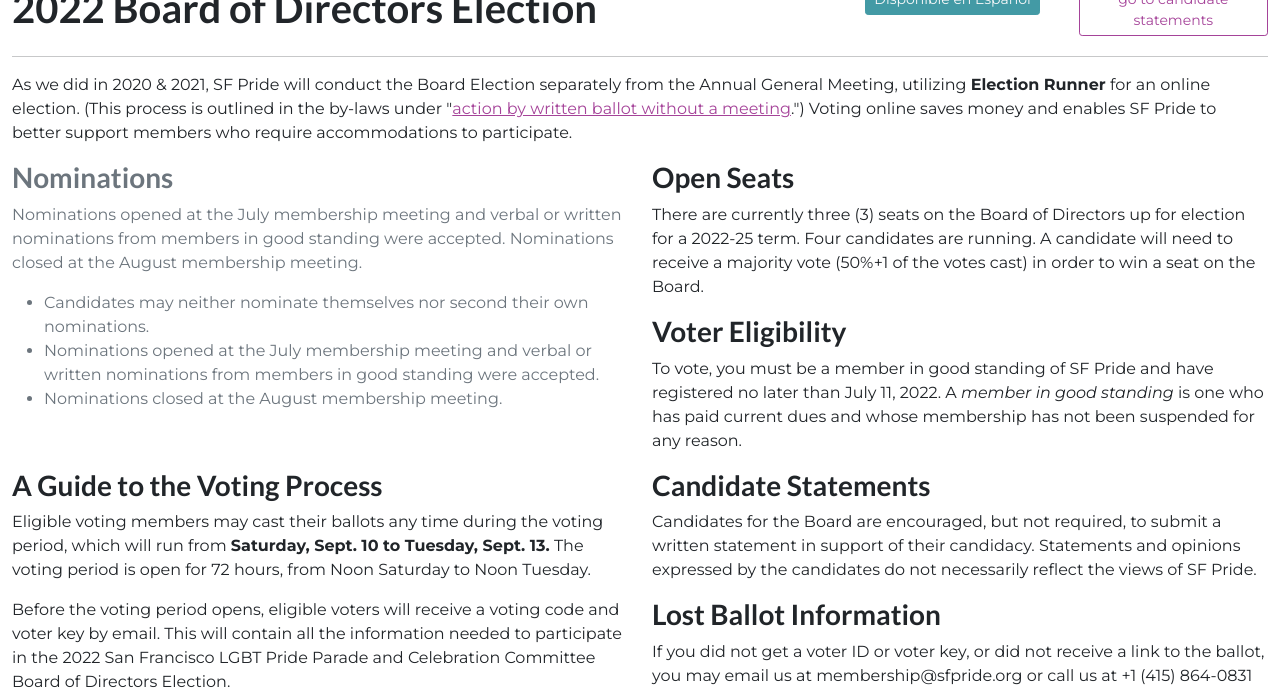
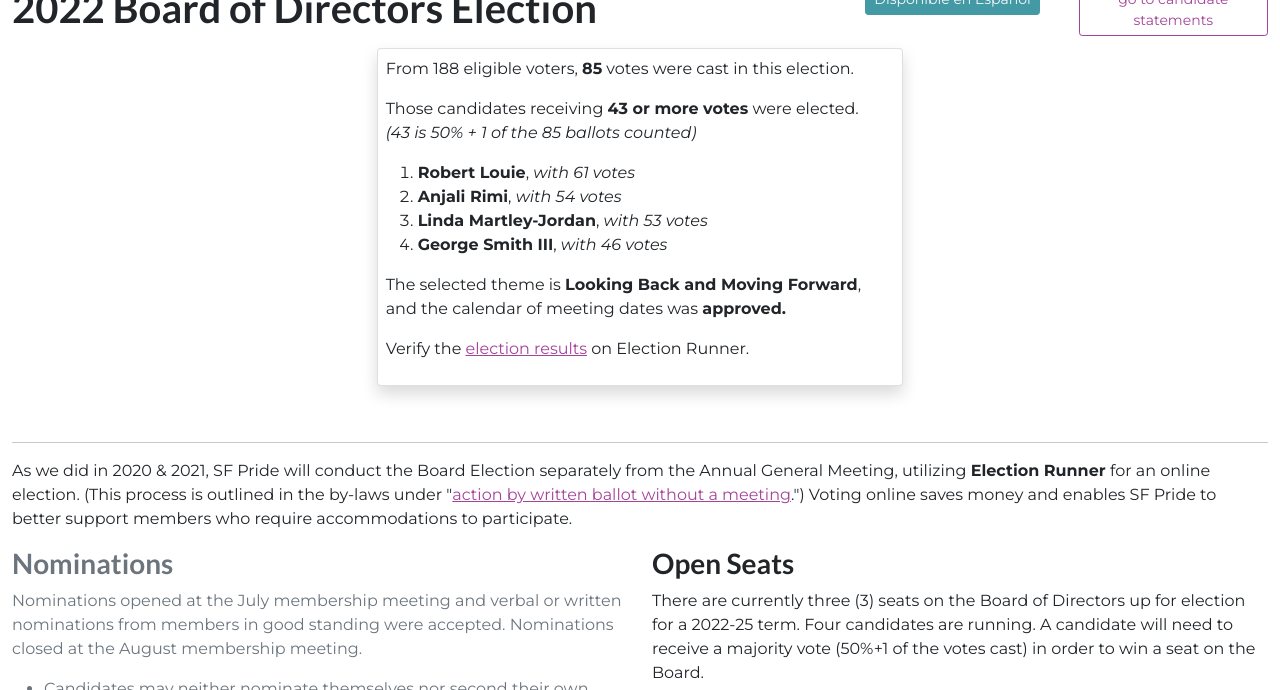
Before and after one commit to sfpride/members, a Jekyll site: the page built from election.html, in a window 1280 px wide and 900 px high, cut to the strip 210-900 px from the top of the window. Built offline with Jekyll 4.4.1, drawn with Linux system fonts in a browser that asks for light colours.

Commit message:
2022 election results

```diff
--- a/_data/meetings.yml
+++ b/_data/meetings.yml
@@ -22,7 +22,7 @@
   agenda: https://cdn.sfpride.org/docs/meetings/20220810-sfpride-membership-agenda.pdf
   packet: https://cdn.sfpride.org/docs/meetings/20220713-sfpride-membership-packet.pdf
 - title: Annual General Meeting
-  active: true
+  active: false
   type: hybrid
   scope: Plenary
   date: "Sept 10, 2022"
--- a/election.html
+++ b/election.html
@@ -23,26 +23,23 @@ permalink: election
 </div>
 
 
-<!-- <section id="2022-election-results" class="d-none">
+<section id="2022-election-results">
     <div class="row p-2 mb-5 rounded">
         <div class="col-10 col-sm-5 mx-auto card p-2 shadow">
-            <p><strong>140</strong> members voted in this election.</p>
-            <p>Those candidates receiving <strong>71 or more votes</strong> were elected.<br> <em>(71 is 50% + 1 of the
-                    140 ballots counted)</em></p>
+            <p>From 188 eligible voters, <strong>85</strong> votes were cast in this election.</p>
+            <p>Those candidates receiving <strong>43 or more votes</strong> were elected.<br> <em>(43 is 50% + 1 of the
+                    85 ballots counted)</em></p>
             <ol>
-                <li><strong>Nguyen Pham</strong>, <em>with 118 votes</em></li>
-                <li><strong>Suzanne Ford</strong>, <em>with 108 votes</em></li>
-                <li><strong>Manuel Alejandro Pérez</strong>, <em>with 104 votes</em></li>
-                <li><strong>Carolyn Wysinger</strong>, <em>with 103 votes</em></li>
-                <li><strong>Janelle Vinson</strong>, <em>with 96 votes</em></li>
-                <li><strong>Maceo Persson</strong>, <em> with 96 votes</em></li>
-                <li><strong>Di'ara Reid</strong>, <em>with 83 votes</em></li>
-                <li><strong>Spring Collins</strong>, <em> with 81 votes</em></li>
+                <li><strong>Robert Louie</strong>, <em>with 61 votes</em></li>
+                <li><strong>Anjali Rimi</strong>, <em>with 54 votes</em></li>
+                <li><strong>Linda Martley-Jordan</strong>, <em>with 53 votes</em></li>
+                <li><strong>George Smith III</strong>, <em>with 46 votes</em></li>
             </ol>
-            <p>Verify the <a href="https://vote.electionrunner.com/election/rKZPI/results" target="_blank" rel="noopener noreferrer">election results</a> on Election Runner.</p>
+            <p>The selected theme is <strong>Looking Back and Moving Forward</strong>, and the calendar of meeting dates was <strong>approved.</strong></p>
+            <p>Verify the <a href="https://vote.electionrunner.com/election/OgghX/results" target="_blank" rel="noopener noreferrer">election results</a> on Election Runner.</p>
         </div>
     </div>
-</section> -->
+</section>
 
 <hr>
 
```
Also changed, not shown: _includes/announcements.html (+4 -4 lines).
